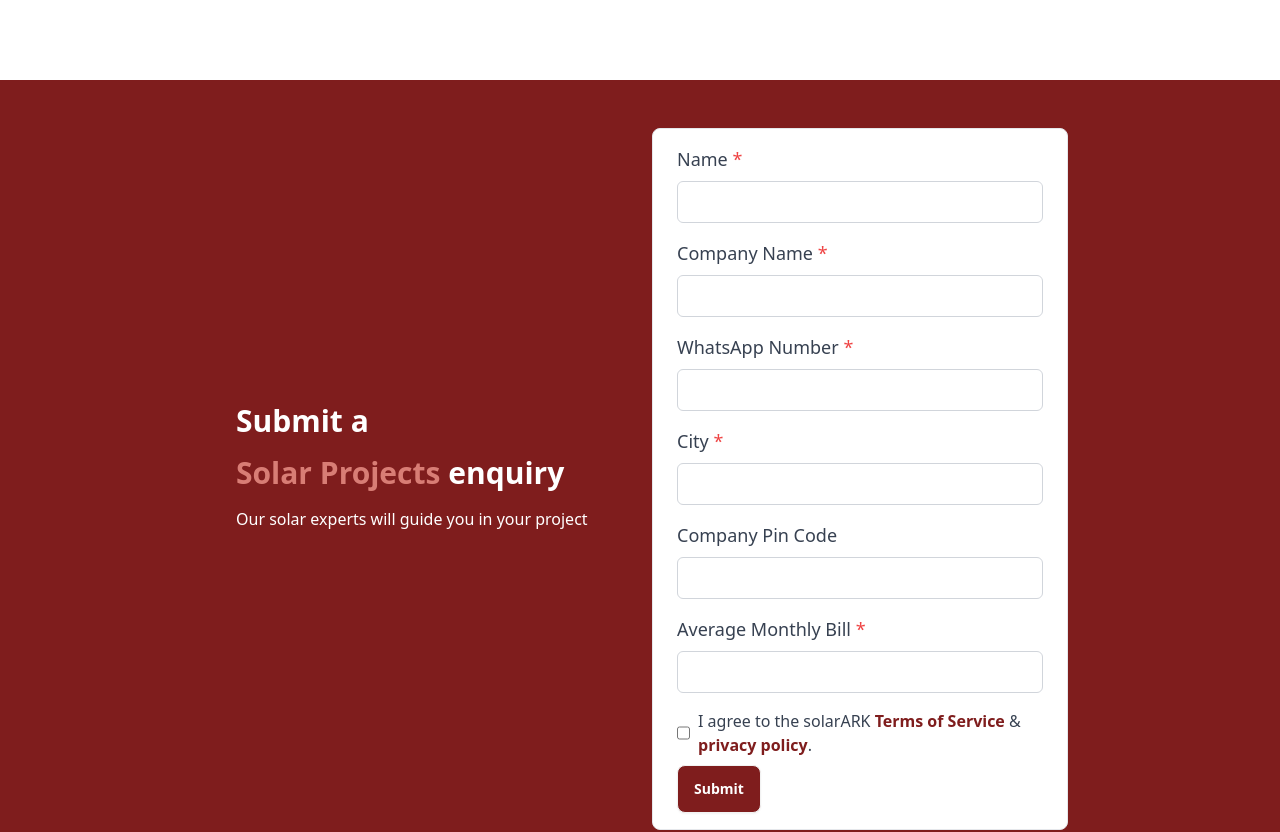
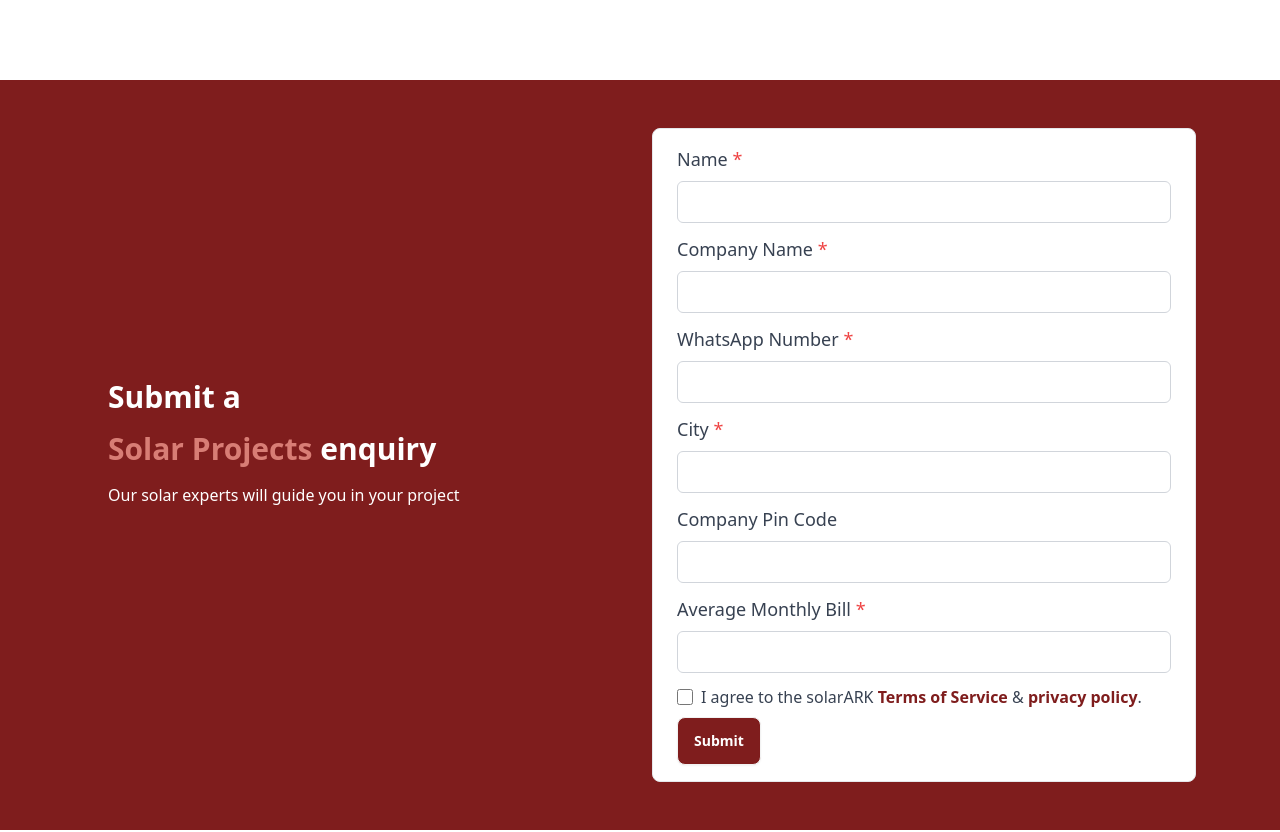
Before and after one commit to mayurivihaa/solar_ark, a React (Create React App) app: page /contact in a window 1280 px wide. Shown: the part 960-1792 px from the top of the page. Built offline with nearby package versions, Linux system fonts and the light colour scheme.

Commit message:
changes in contact page

```diff
--- a/src/pages/solar_components/Contact/ContactUs.jsx
+++ b/src/pages/solar_components/Contact/ContactUs.jsx
@@ -160,7 +160,7 @@ const ContactUs = () => {
       {/* moving bus */}
       {/* solar project */}
       <div className="bg-red-900 flex flex-col items-center py-12 mb-3">
-        <div className="grid solution-content grid-cols-1 md:grid-cols-2 gap-6 w-full max-w-4xl  px-5 ">
+        <div className="grid solution-content grid-cols-1 md:grid-cols-2 gap-6 w-full max-w-6xl  px-5 ">
           <div className="p-6 flex flex-col justify-center  text-white  relative overflow-hidden">
             <h3 className="lg:text-3xl md:text-1xl text-2xl font-semibold mb-4 ">
               Submit a
@@ -178,7 +178,7 @@ const ContactUs = () => {
             onSubmit={handleSubmit}
             className="rounded-lg md:px-6 p-3 py-4 flex flex-col bg-white relative overflow-hidden border transition"
           >
-            <div className="mb-4">
+            <div className="mb-3">
               <label className="text-lg font-medium text-gray-700 block">
                 Name <span className="text-red-500">*</span>
               </label>
@@ -191,7 +191,7 @@ const ContactUs = () => {
                 required
               />
             </div>
-            <div className="mb-4">
+            <div className="mb-3">
               <label className="text-lg font-medium text-gray-700 block">
                 Company Name <span className="text-red-500">*</span>
               </label>
@@ -204,7 +204,7 @@ const ContactUs = () => {
                 required
               />
             </div>
-            <div className="mb-4">
+            <div className="mb-3">
               <label className="text-lg font-medium text-gray-700 block">
                 WhatsApp Number <span className="text-red-500">*</span>
               </label>
@@ -217,7 +217,7 @@ const ContactUs = () => {
                 required
               />
             </div>
-            <div className="mb-4">
+            <div className="mb-3">
               <label className="text-lg font-medium text-gray-700 block">
                 City <span className="text-red-500">*</span>
               </label>
@@ -230,7 +230,7 @@ const ContactUs = () => {
                 required
               />
             </div>
-            <div className="mb-4">
+            <div className="mb-3">
               <label className="text-lg font-medium text-gray-700 block">
                 Company Pin Code
               </label>
@@ -243,7 +243,7 @@ const ContactUs = () => {
                 required
               />
             </div>
-            <div className="mb-4">
+            <div className="mb-3">
               <label className="text-lg font-medium text-gray-700 block">
                 Average Monthly Bill <span className="text-red-500">*</span>
               </label>
```
